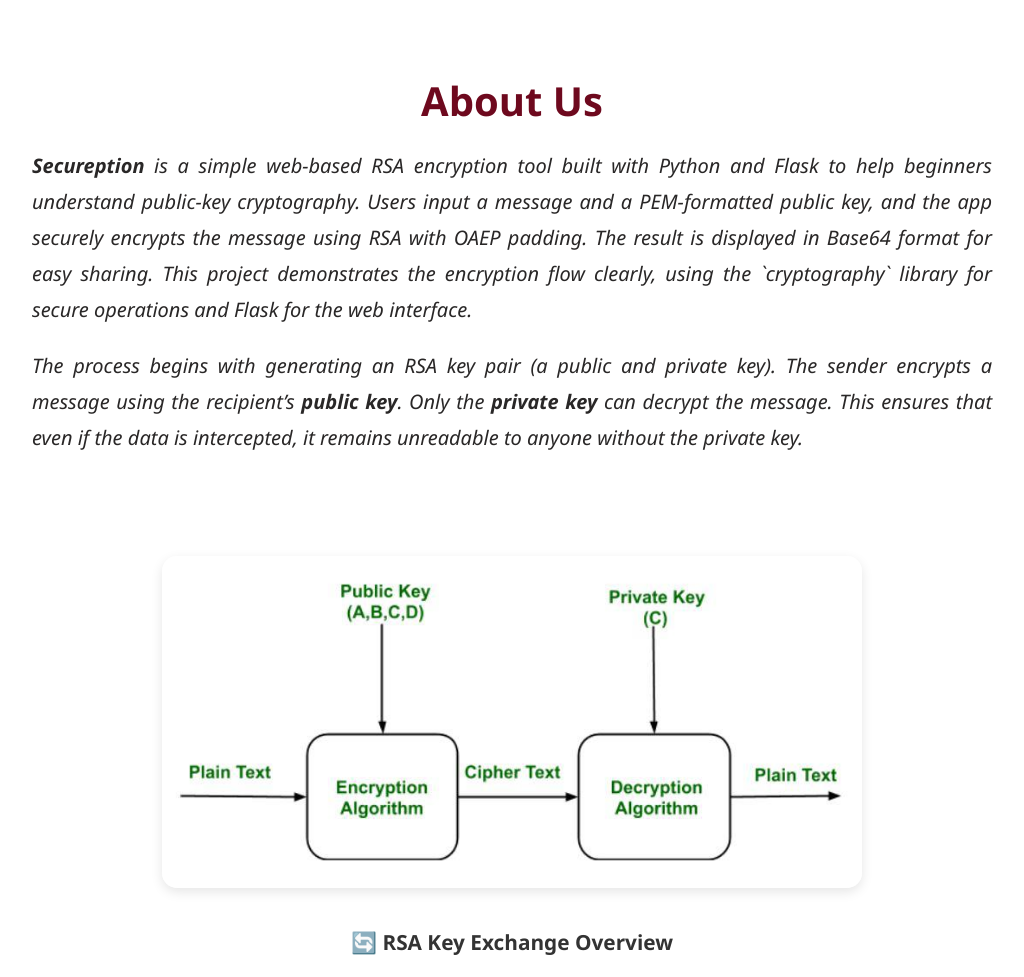
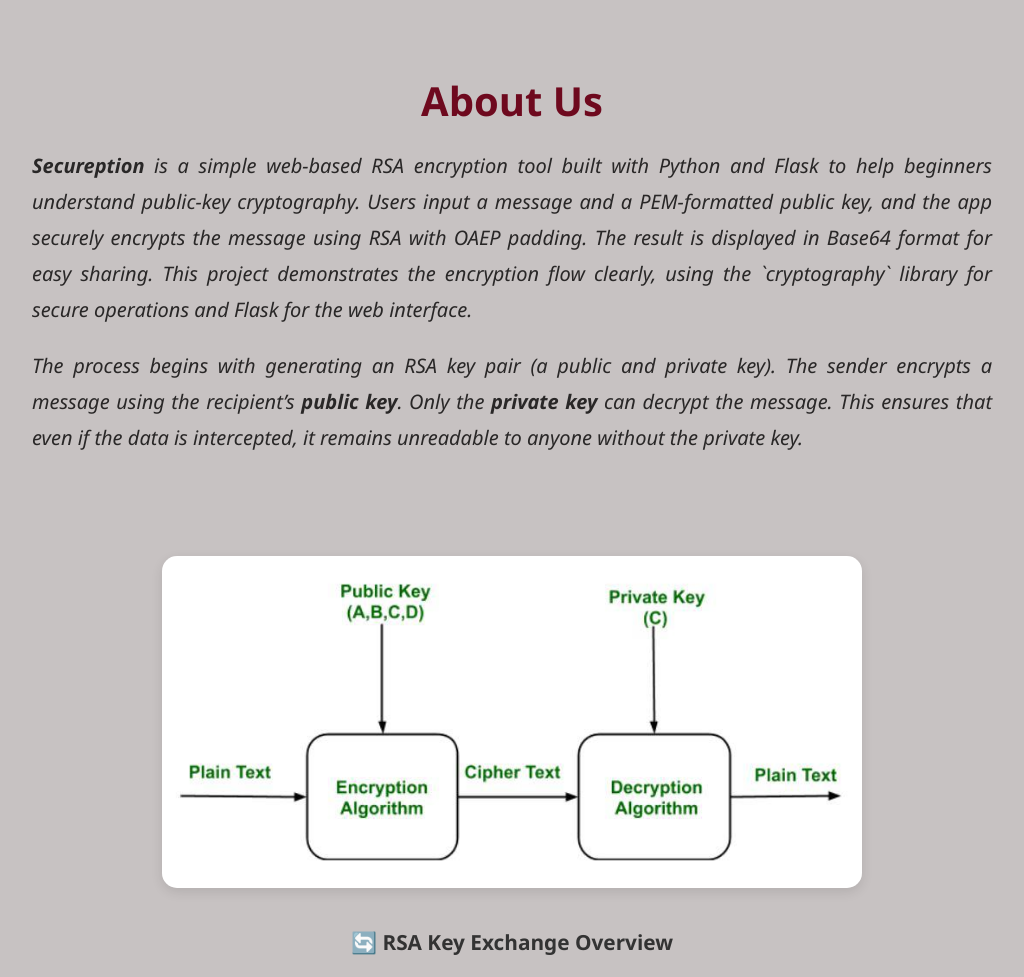
Before and after one commit to Thanush-07/Secureption-, a Flask app: page /about in a window 1280 px wide. Shown: the part 144-1121 px from the top of the page, without its empty margins (128-1152 px from the left). Run offline with Flask 3, Linux system fonts and the light colour scheme.

Commit message:
about style  page   updated

```diff
--- a/static/style/about.css
+++ b/static/style/about.css
@@ -1,5 +1,5 @@
 body {
-    background-color: white;
+    background-color: rgb(199, 194, 194);
     margin: 0;
     font-family: 'Segoe UI', Tahoma, sans-serif;
 }
```
